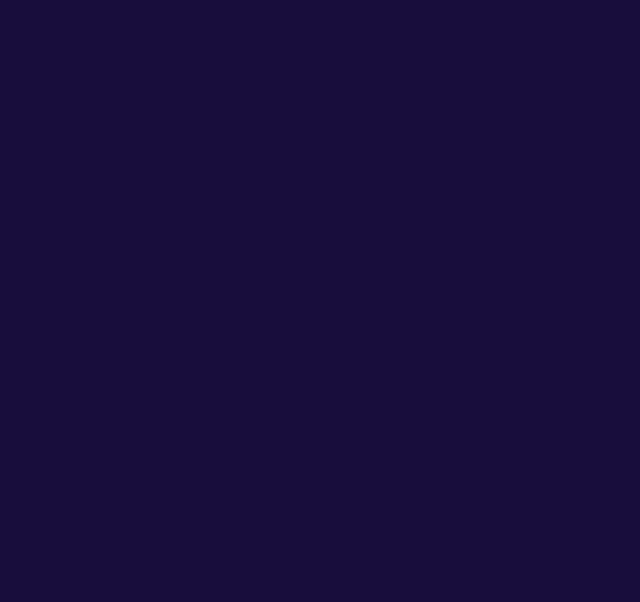
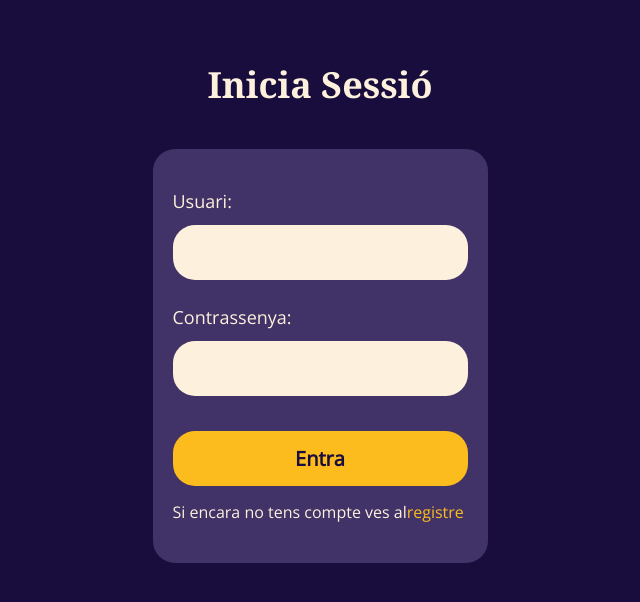
Before and after one commit to nuriarai/front-jugaires-projecte-final-2022-isdi-coders, a React (Create React App) app: page /login in a window 1280 px wide. Shown: the top 602 px of the page, without its empty margins (320-960 px from the left). Built offline with nearby package versions, Linux system fonts and the light colour scheme; no server answers; a web font is replaced by a local one.

Commit message:
Add new login page & route

```diff
--- a/src/components/Layout/Layout.tsx
+++ b/src/components/Layout/Layout.tsx
@@ -1,6 +1,7 @@
 import { Routes, Route } from "react-router-dom";
 import LayoutStyled from "./LayoutStyled";
 import RegisterPage from "../../pages/RegisterPage/RegisterPage";
+import LoginPage from "../../pages/LoginPage/LoginPage";
 
 const Layout = (): JSX.Element => {
   return (
@@ -8,6 +9,7 @@ const Layout = (): JSX.Element => {
       <main>
         <Routes>
           <Route path="/" element={<RegisterPage />} />
+          <Route path="/login" element={<LoginPage />} />
           <Route path="/register" element={<RegisterPage />} />
           <Route path="*" element={<p>Camí no resolt</p>} />
         </Routes>
--- /dev/null
+++ b/src/pages/LoginPage/LoginPage.tsx
@@ -0,0 +1,12 @@
+import LoginForm from "../../components/LoginForm/LoginForm";
+
+const LoginPage = (): JSX.Element => {
+  return (
+    <>
+      <h1 className="page__title">Inicia Sessió</h1>
+      <LoginForm />
+    </>
+  );
+};
+
+export default LoginPage;
```
